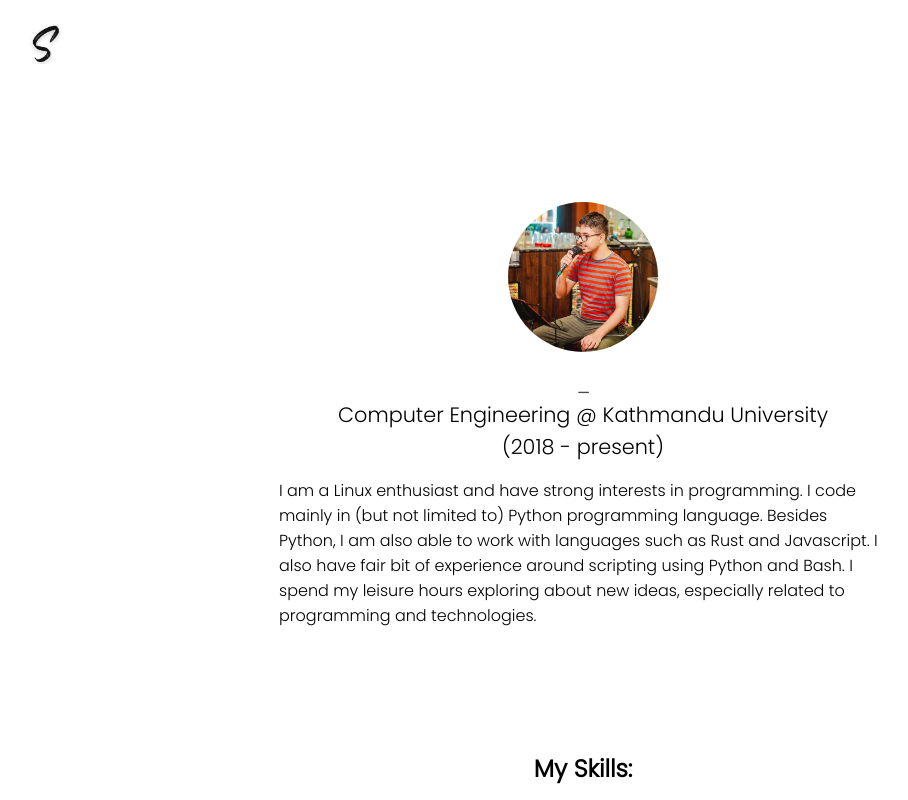
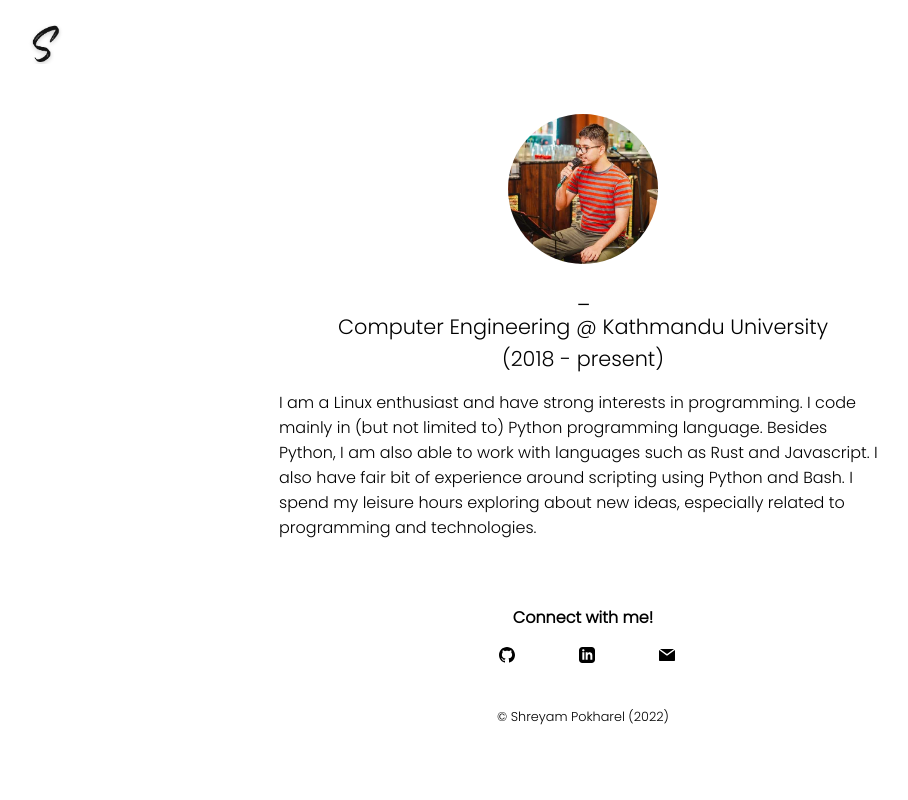
Before and after one commit to pshreyam/website, a Next.js app: page / in a window 1280 px wide. Shown: the top 800 px of the page, without its empty margins (57-965 px from the left). Built offline with nearby package versions, Linux system fonts and the light colour scheme.

Commit message:
Reorganize contents

```diff
--- a/pages/index.js
+++ b/pages/index.js
@@ -63,6 +63,7 @@ export default function Home() {
           <p>I am a Linux enthusiast and have strong interests in programming. I code mainly in (but not limited to) Python programming language. Besides Python, I am also able to work with languages such as Rust and Javascript. I also have fair bit of experience around scripting using Python and Bash. I spend my leisure hours exploring about new ideas, especially related to programming and technologies.</p>
         </section>
 
+        {/*
         <section className={styles.skills}>
           <h1 className={styles.skills__header}>My Skills:</h1>
           <p>
@@ -75,8 +76,10 @@ export default function Home() {
             </ul>
           </p>
         </section>
+        */}
+
         <section className={styles.connect}>
-          <p className={styles.connect}>You may connect with me using:</p>
+          <p className={styles.connect}><b>Connect with me!</b></p>
             <div className={styles.social__links}>
               <span className={styles.logo}>
                 <a
--- a/styles/Home.module.css
+++ b/styles/Home.module.css
@@ -92,7 +92,7 @@
   flex-direction: column;
   justify-content: center;
   align-items: center;
-  min-height: 80vh;
+  /* min-height: 80vh; */
   /*
   background-color: #0b1d34;
   color: #ffffff;
```
